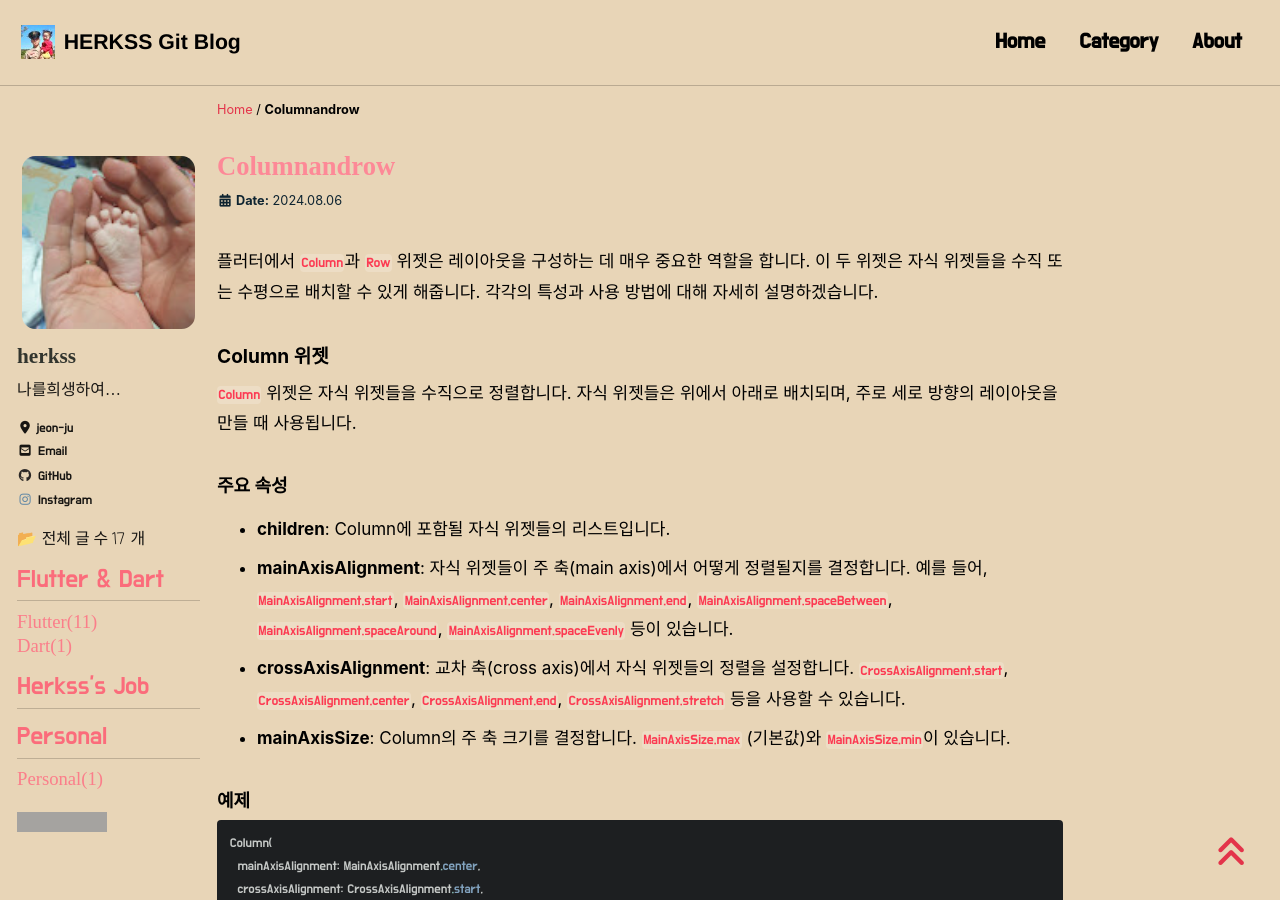
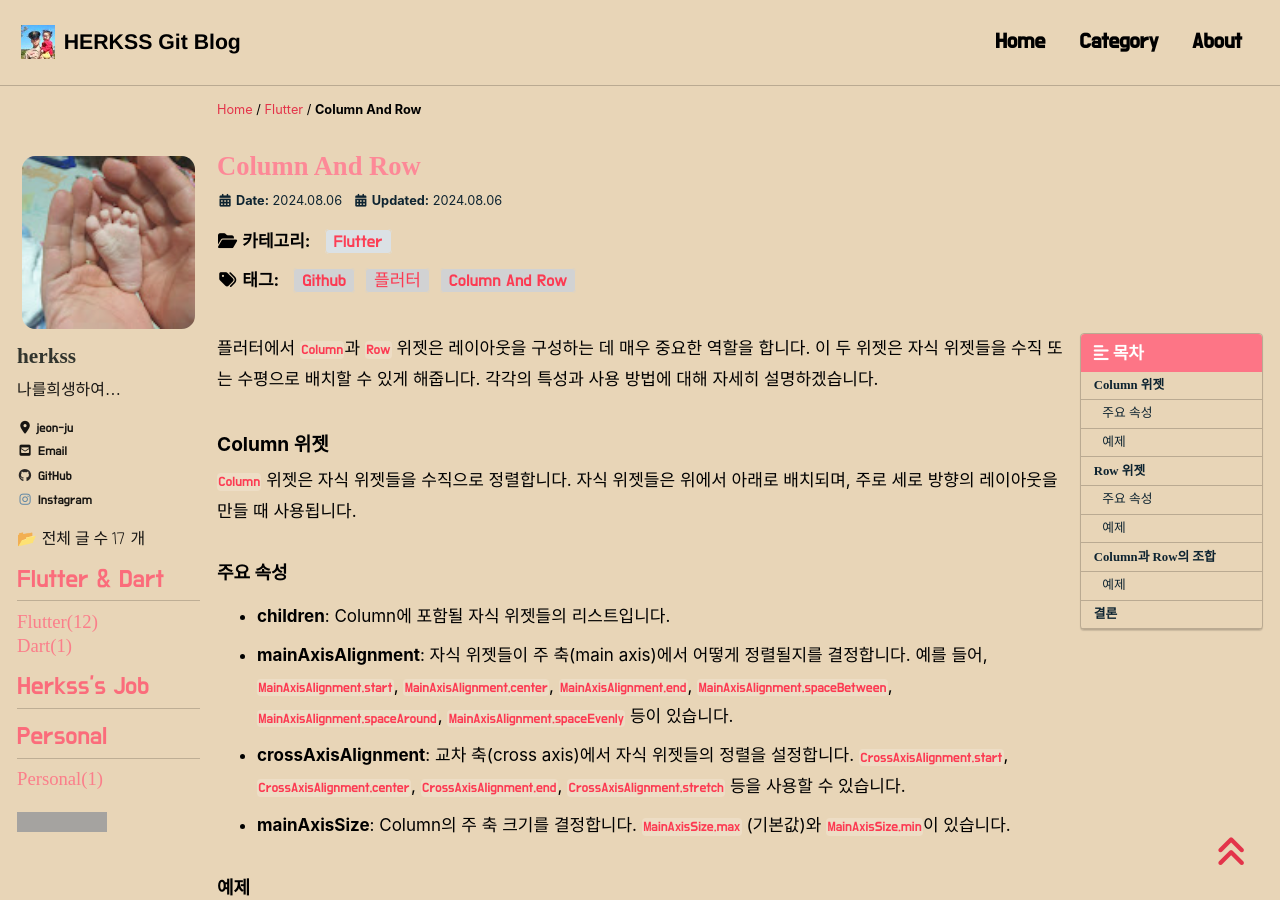
Before and after one commit to herkss/herkss.github.io, a Jekyll site: the page built from _posts/Flutter/2024-08-06-columnandrow.md, in a window 1280 px wide and 900 px high. Built offline with Jekyll 4.4.1, drawn with Linux system fonts in a browser that asks for light colours; cached includes are drawn as plain includes; nearby versions of some CDN libraries; some web fonts are replaced; comment, search, counter and statistics services are not loaded; some of the changed text lies outside the part shown; grey boxes are pictures that could not be loaded.

Commit message:
Update 2024-08-06-columnandrow.md

```diff
--- a/_posts/Flutter/2024-08-06-columnandrow.md
+++ b/_posts/Flutter/2024-08-06-columnandrow.md
@@ -1,3 +1,21 @@
+---
+title:  "Column And Row"
+excerpt: "Column And Row"
+
+categories:
+  - Flutter
+tags:
+  - [Column And Row, 플러터, Github, ]
+
+toc: true
+toc_sticky: true
+
+date: 2024-08-06
+last_modified_at: 2024-08-06
+
+---
+
+
 플러터에서 `Column`과 `Row` 위젯은 레이아웃을 구성하는 데 매우 중요한 역할을 합니다. 이 두 위젯은 자식 위젯들을 수직 또는 수평으로 배치할 수 있게 해줍니다. 각각의 특성과 사용 방법에 대해 자세히 설명하겠습니다.
 
 ### Column 위젯
```
